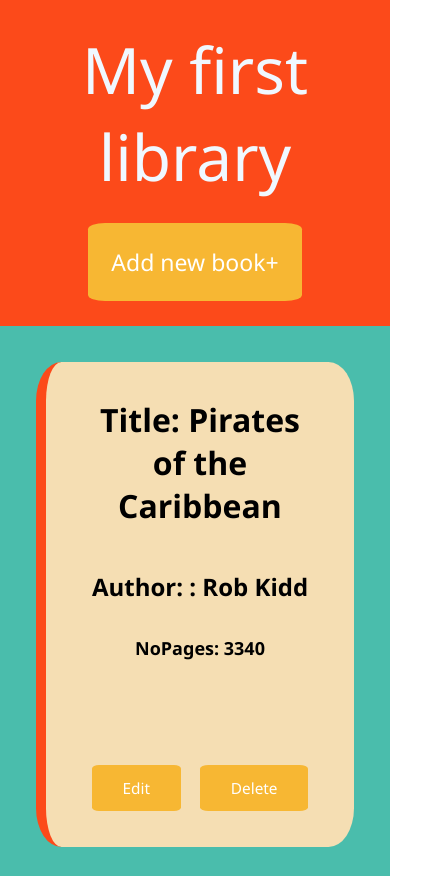
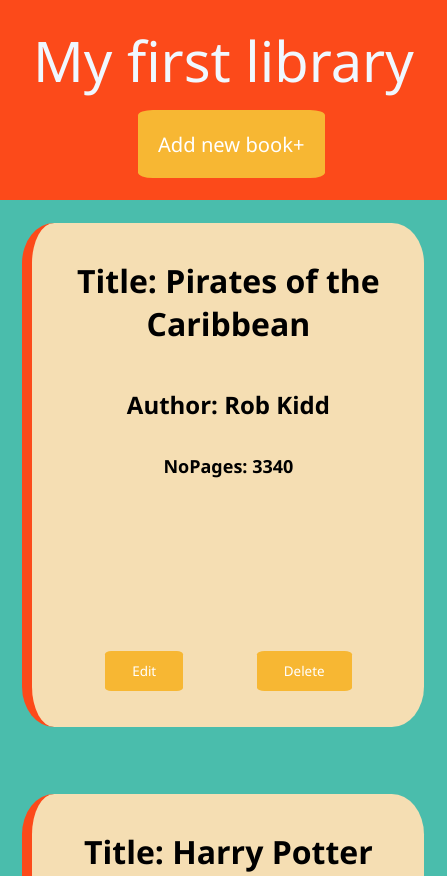
Before and after one commit to Rakooa37/Book-Library, a website: page index.html in a window 390 px wide. Shown: the top 876 px of the page, 447 px wide, since content can reach past the window. Drawn offline with Linux system fonts and the light colour scheme.

Commit message:
Add files via upload

```diff
--- a/index.js
+++ b/index.js
@@ -1,4 +1,4 @@
-let myLibrary = [new Book("Pirates of the Caribbean", ": Rob Kidd", 3340), new Book("Harry Potter", " J. K. Rowling", 2550, false), new Book("The three musketeers", "Alexandre Dumas", 1939, false)];
+let myLibrary = [new Book("Pirates of the Caribbean", "Rob Kidd", 3340), new Book("Harry Potter", " J. K. Rowling", 2550, false), new Book("The three musketeers", "Alexandre Dumas", 1939, false)];
 let sessionStorageLibrary = JSON.parse(sessionStorage.getItem('library'));
 
 let index = null;
--- a/style.css
+++ b/style.css
@@ -5,7 +5,7 @@
 }
 
 html{
-    font-size: 80%;
+    font-size:70%;
     height: 100%;
 }
 
@@ -58,8 +58,10 @@
 }
 
 .cards-grid{
-    display: grid;
-    grid: repeat(3, 1fr)/repeat(3, 1fr);
+    display: flex;
+    flex-wrap: wrap;
+    justify-content: center;
+    gap:2rem;
     height: 100%;
     width: 100%;
     background-color: #4abdac;
@@ -68,12 +70,13 @@
 
 .card{
     background-color: wheat;
-    margin: 2em;
+    margin: 2rem;
     border-radius: 8%;
     border-left: 10px solid #fc4a1a;
     display: flex;
     flex-direction: column;
-    flex-wrap: wrap;
+    width:35rem;
+    height: 45rem;
     align-items: space-around;
     justify-content: space-between;
     font-weight: bold;
@@ -238,8 +241,6 @@
 
 
 
-
-
 @keyframes animatetop {
     from {top:-300px; opacity:0}
     to {top:0; opacity:1}
@@ -261,8 +262,8 @@
     }
 
     button{
-        margin: 0;
-        margin-top: 1em;
+        margin-left: 5rem;
+        margin-top: 1rem;
     }
 
     .header{
```
